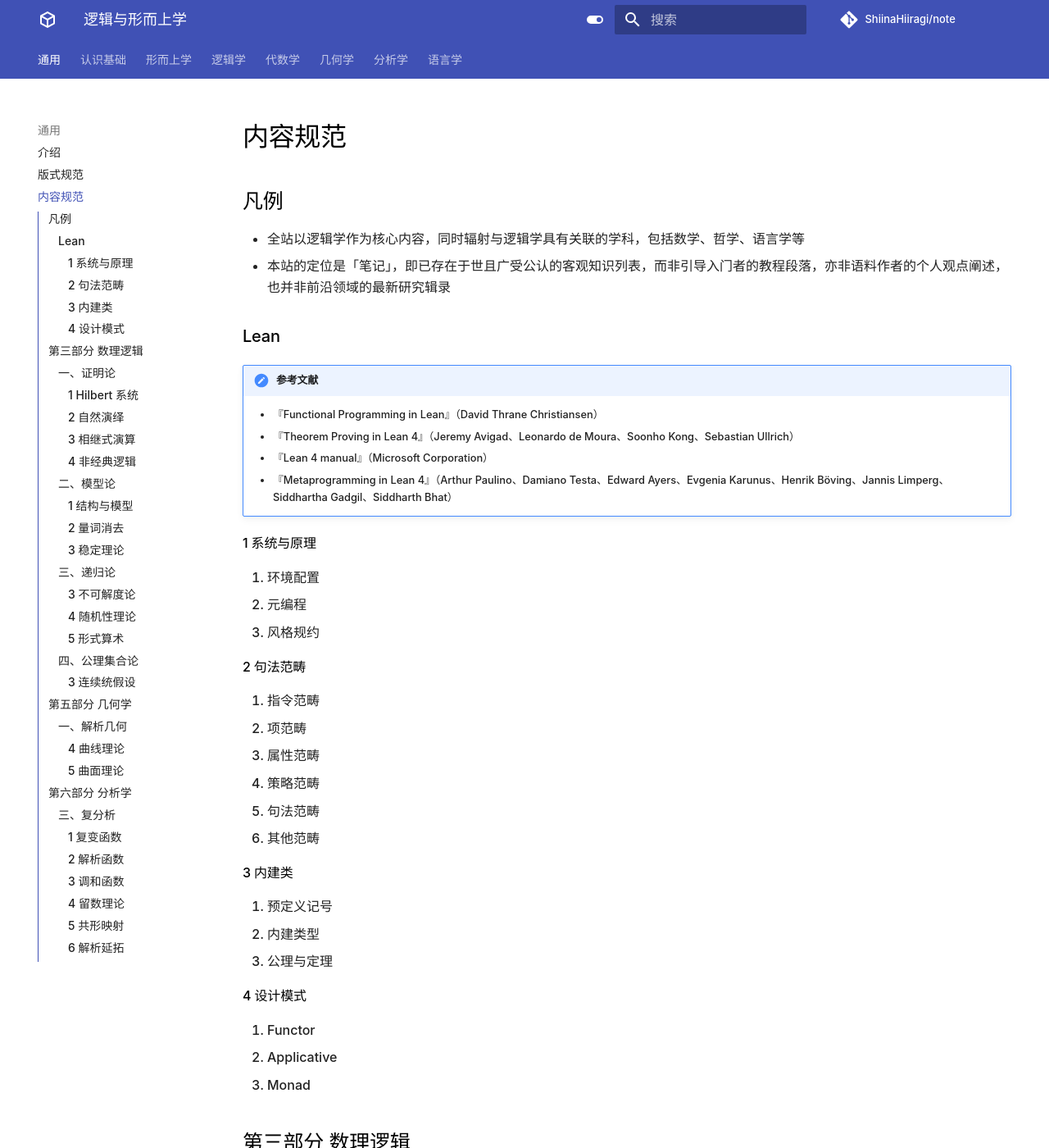
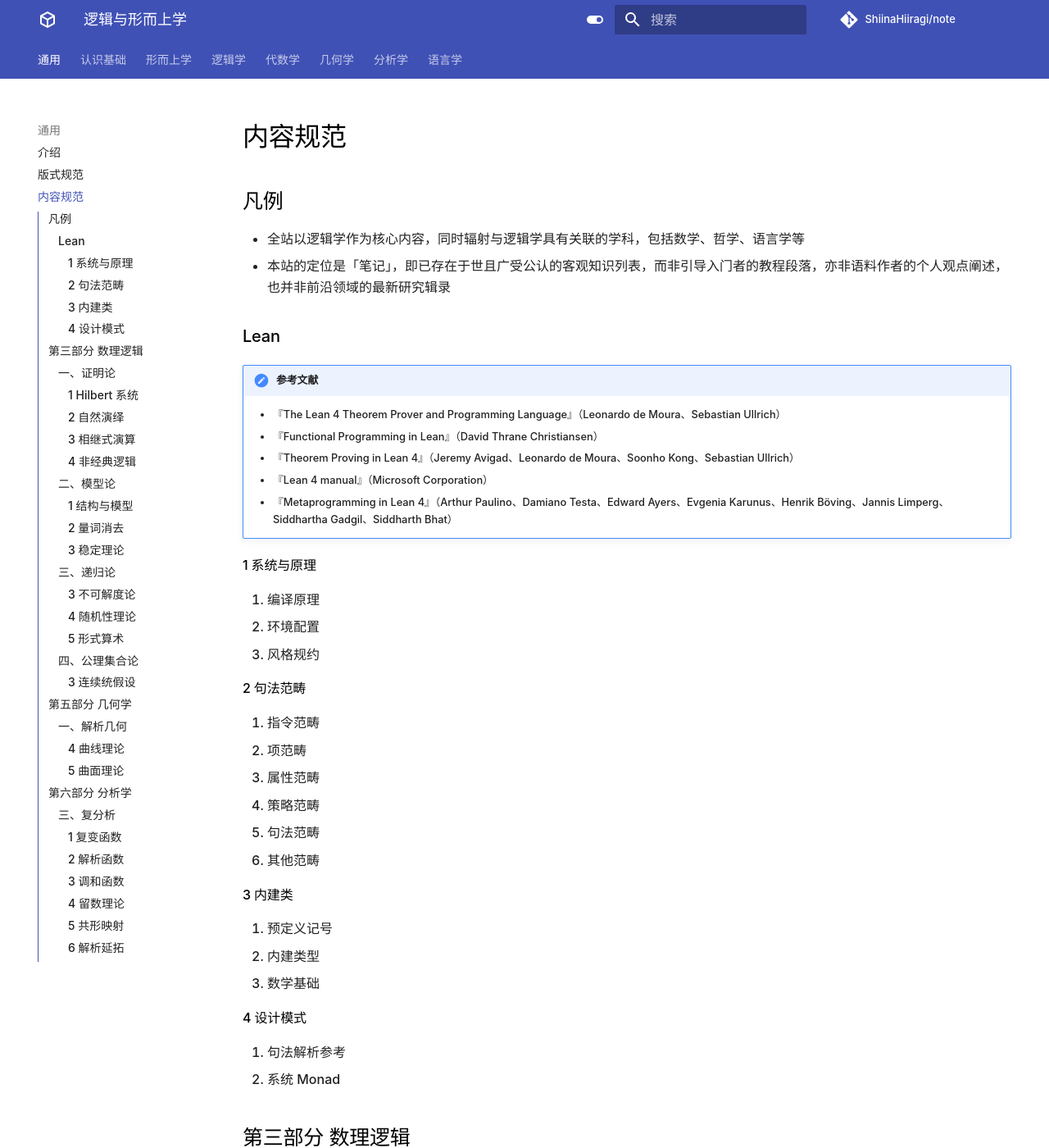
Before and after one commit to ShiinaHiiragi/note, an MkDocs documentation site: the page built from docs/intro/toc.md, in a window 1280 px wide and 1400 px high. Shown: the whole window at 82% size. Built offline with MkDocs 1.6.1 and Material for MkDocs 9.7.7, drawn with Linux system fonts in a browser that asks for light colours; comment, search, counter and statistics services are not loaded.

Commit message:
refresh toc

```diff
--- a/docs/intro/toc.md
+++ b/docs/intro/toc.md
@@ -7,14 +7,15 @@
 ### Lean
 
 !!! note "参考文献"
+    - 『The Lean 4 Theorem Prover and Programming Language』（Leonardo de Moura、Sebastian Ullrich）
     - 『Functional Programming in Lean』（David Thrane Christiansen）
     - 『Theorem Proving in Lean 4』（Jeremy Avigad、Leonardo de Moura、Soonho Kong、Sebastian Ullrich）
     - 『Lean 4 manual』（Microsoft Corporation）
     - 『Metaprogramming in Lean 4』（Arthur Paulino、Damiano Testa、Edward Ayers、Evgenia Karunus、Henrik Böving、Jannis Limperg、Siddhartha Gadgil、Siddharth Bhat）
 
 #### 1 系统与原理
-1. 环境配置
-2. 元编程
+1. 编译原理
+2. 环境配置
 3. 风格规约
 
 #### 2 句法范畴
@@ -28,12 +29,11 @@
 #### 3 内建类
 1. 预定义记号
 2. 内建类型
-3. 公理与定理
+3. 数学基础
 
 #### 4 设计模式
-1. Functor
-2. Applicative
-3. Monad
+1. 句法解析参考
+2. 系统 Monad
 
 ## 第三部分 数理逻辑
 ### 一、证明论
```
